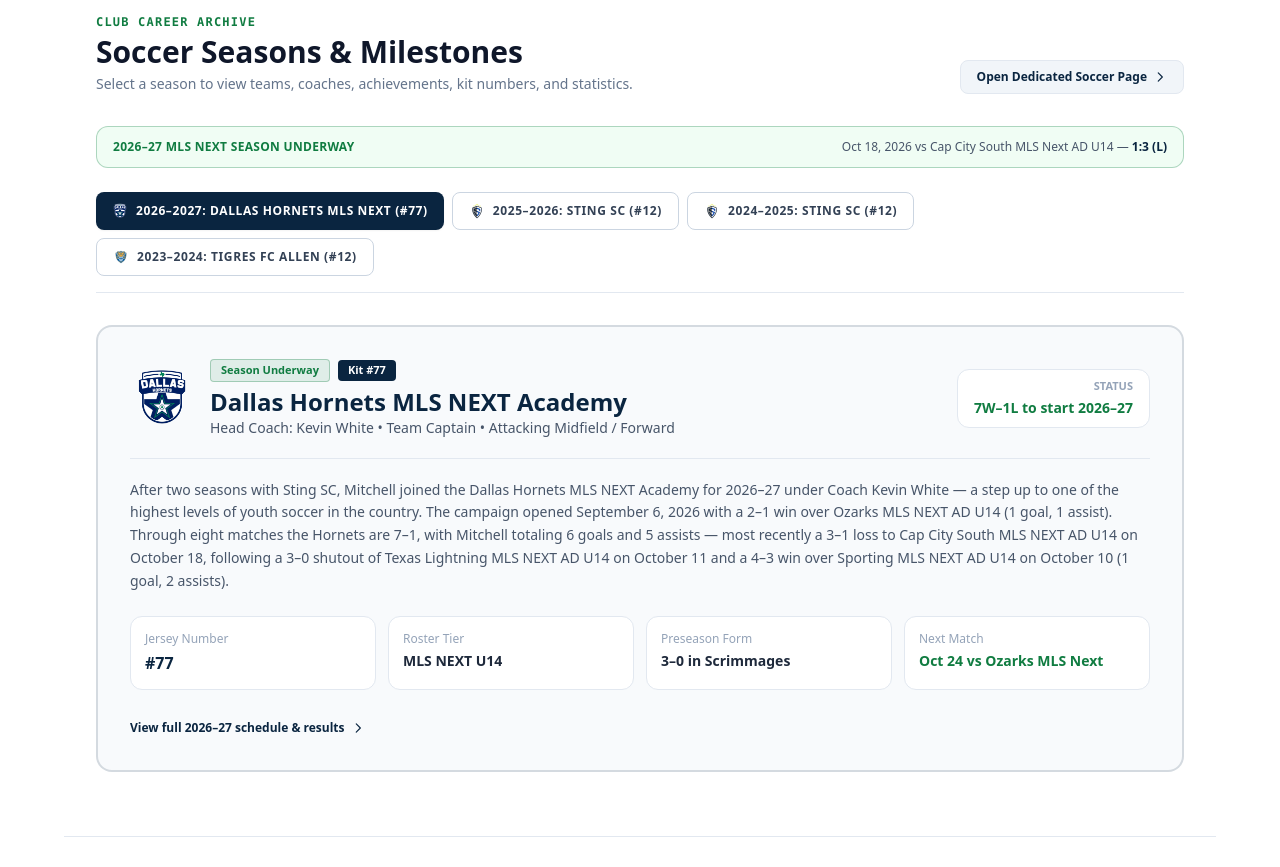
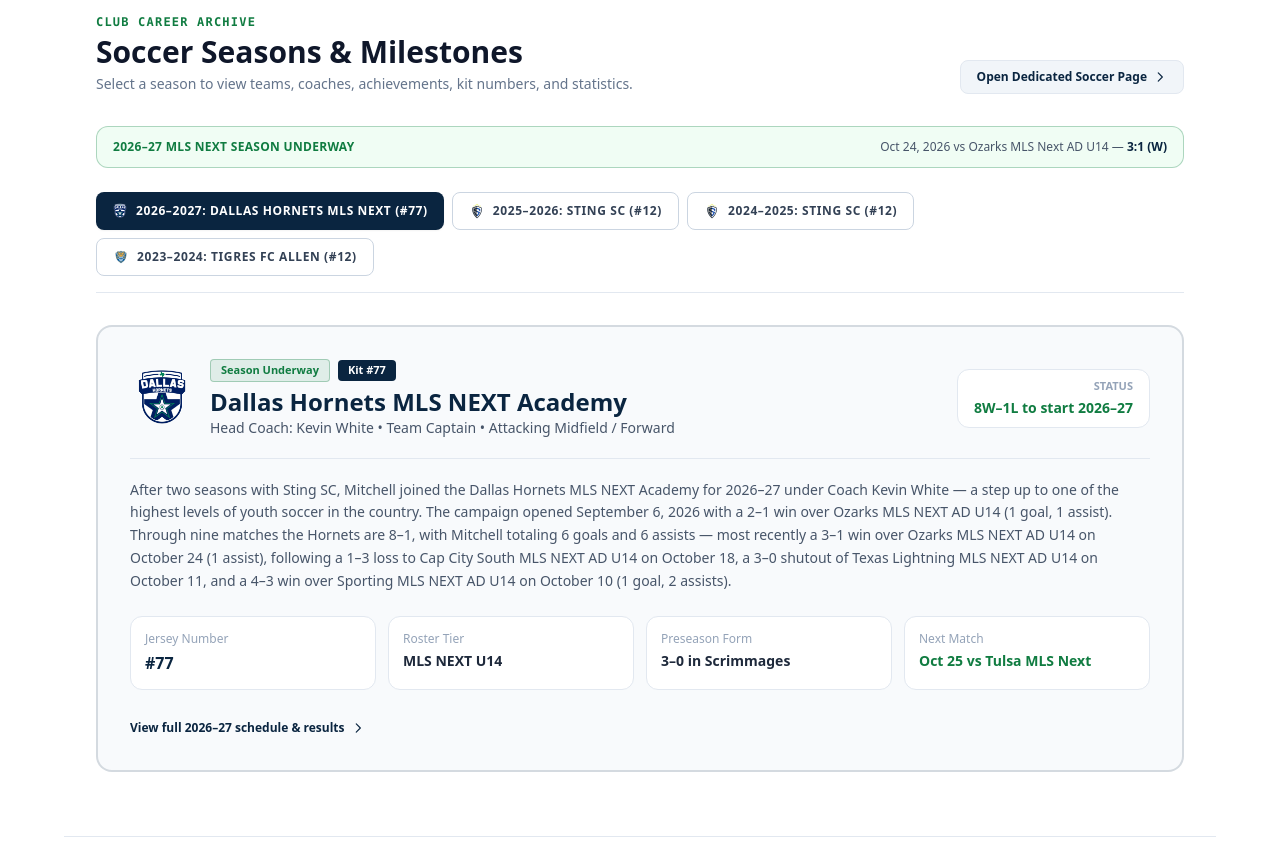
Before and after one commit to ryansmithsays/about-mitchell-smith, a website: page index.html in a window 1280 px wide. Shown: the part 660-1527 px from the top of the page. Drawn offline with Linux system fonts and the light colour scheme.

Commit message:
Home page: update Hornets banner, record, summary, and next match for Oct 24 win

```diff
--- a/index.html
+++ b/index.html
@@ -184,7 +184,7 @@ Lovejoy Leopards
 
 <div class="mb-6 flex flex-col sm:flex-row sm:items-center justify-between gap-2 bg-hornets-light border border-hornets-green/30 rounded-xl px-4 py-3">
 <span class="text-xs font-bold text-hornets-green uppercase tracking-wide">2026–27 MLS NEXT Season Underway</span>
-<span class="text-xs text-slate-600">Oct 18, 2026 vs Cap City South MLS Next AD U14 — <span class="text-hornets-navy font-bold">1:3 (L)</span></span>
+<span class="text-xs text-slate-600">Oct 24, 2026 vs Ozarks MLS Next AD U14 — <span class="text-hornets-navy font-bold">3:1 (W)</span></span>
 </div>
 
 <div class="flex flex-wrap gap-2 border-b border-slate-200 pb-4 mb-8">
@@ -223,11 +223,11 @@ Lovejoy Leopards
 </div>
 <div class="bg-white px-4 py-2 rounded-xl border border-slate-200 text-right self-start md:self-auto">
 <span class="text-[11px] text-slate-400 uppercase font-semibold block">Status</span>
-<span class="text-sm font-bold text-hornets-green">7W–1L to start 2026–27</span>
+<span class="text-sm font-bold text-hornets-green">8W–1L to start 2026–27</span>
 </div>
 </div>
 <p class="text-slate-600 text-sm leading-relaxed mb-6">
-After two seasons with Sting SC, Mitchell joined the Dallas Hornets MLS NEXT Academy for 2026–27 under Coach Kevin White — a step up to one of the highest levels of youth soccer in the country. The campaign opened September 6, 2026 with a 2–1 win over Ozarks MLS NEXT AD U14 (1 goal, 1 assist). Through eight matches the Hornets are 7–1, with Mitchell totaling 6 goals and 5 assists — most recently a 3–1 loss to Cap City South MLS NEXT AD U14 on October 18, following a 3–0 shutout of Texas Lightning MLS NEXT AD U14 on October 11 and a 4–3 win over Sporting MLS NEXT AD U14 on October 10 (1 goal, 2 assists).
+After two seasons with Sting SC, Mitchell joined the Dallas Hornets MLS NEXT Academy for 2026–27 under Coach Kevin White — a step up to one of the highest levels of youth soccer in the country. The campaign opened September 6, 2026 with a 2–1 win over Ozarks MLS NEXT AD U14 (1 goal, 1 assist). Through nine matches the Hornets are 8–1, with Mitchell totaling 6 goals and 6 assists — most recently a 3–1 win over Ozarks MLS NEXT AD U14 on October 24 (1 assist), following a 1–3 loss to Cap City South MLS NEXT AD U14 on October 18, a 3–0 shutout of Texas Lightning MLS NEXT AD U14 on October 11, and a 4–3 win over Sporting MLS NEXT AD U14 on October 10 (1 goal, 2 assists).
 </p>
 <div class="grid grid-cols-1 sm:grid-cols-4 gap-3 text-xs mb-6">
 <div class="bg-white p-3.5 rounded-xl border border-slate-200">
@@ -244,7 +244,7 @@ After two seasons with Sting SC, Mitchell joined the Dallas Hornets MLS NEXT Aca
 </div>
 <div class="bg-white p-3.5 rounded-xl border border-slate-200">
 <span class="text-slate-400 block mb-1">Next Match</span>
-<span class="font-bold text-hornets-green text-sm">Oct 24 vs Ozarks MLS Next</span>
+<span class="font-bold text-hornets-green text-sm">Oct 25 vs Tulsa MLS Next</span>
 </div>
 </div>
 <a href="soccer.html#hornets-log" class="inline-flex items-center gap-1.5 text-xs font-bold text-hornets-navy hover:text-hornets-green transition">
```
